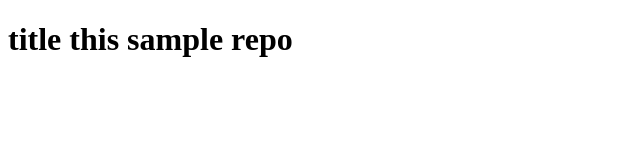
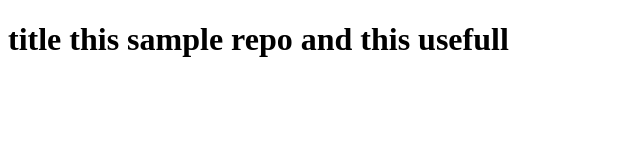
Before and after one commit to tamilarasan6258/samplerepo, a plain HTML site: page index.html in a window 1280 px wide. Shown: the whole page, without its empty margins (0-640 px from the left). Drawn offline with Linux system fonts and the light colour scheme.

Commit message:
fix : index.html

```diff
--- a/index.html
+++ b/index.html
@@ -6,6 +6,7 @@
     <title>Document</title>
 </head>
 <body>
-    <h1>title this sample repo</h1>
+    <h1>title this sample repo and this usefull</h1>
+
 </body>
 </html>
```
